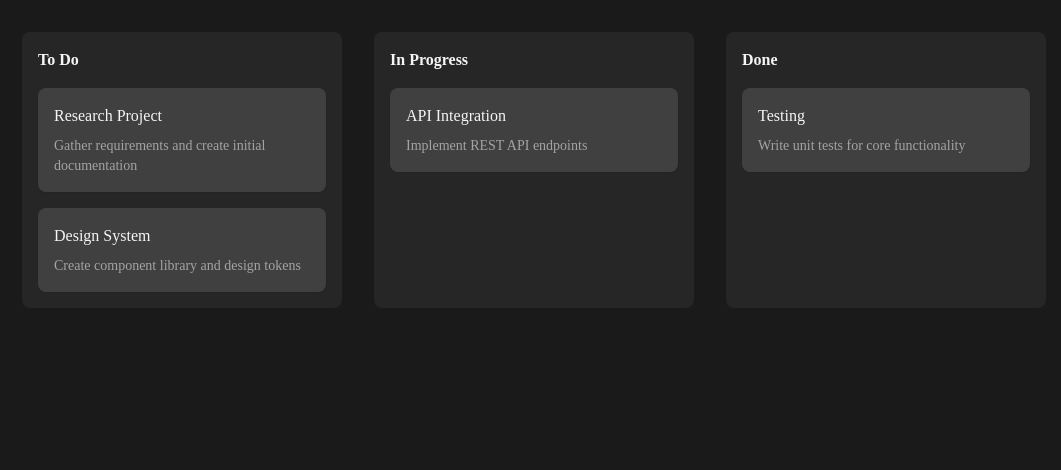
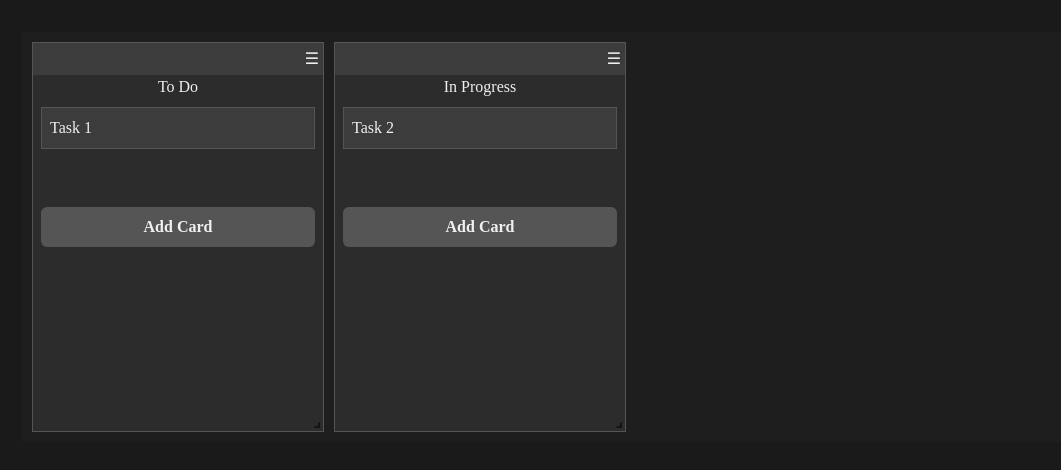
Before and after one commit to piyushk2000/react-drag-drop-tutorial, a React (Vite) app: page / in a window 1280 px wide. Shown: the top 470 px of the page, without its empty margins (10-1071 px from the left). Built offline with nearby package versions, Linux system fonts and the light colour scheme.

Commit message:
basic feature made

```diff
--- a/src/App.tsx
+++ b/src/App.tsx
@@ -2,6 +2,7 @@ import { useState } from 'react';
 import type { Task, Column as ColumnType } from './types';
 import { Column } from './Column';
 import { DndContext, DragEndEvent } from '@dnd-kit/core';
+import KanbanBoard from './kabnabNew';
 
 const COLUMNS: ColumnType[] = [
   { id: 'TODO', title: 'To Do' },
@@ -61,7 +62,7 @@ export default function App() {
 
   return (
     <div className="p-4">
-      <div className="flex gap-8">
+      {/* <div className="flex gap-8">
         <DndContext onDragEnd={handleDragEnd}>
           {COLUMNS.map((column) => {
             return (
@@ -73,7 +74,8 @@ export default function App() {
             );
           })}
         </DndContext>
-      </div>
+      </div> */}
+      <KanbanBoard />
     </div>
   );
 }
--- a/src/Column.tsx
+++ b/src/Column.tsx
@@ -8,6 +8,7 @@ type ColumnProps = {
 };
 
 export function Column({ column, tasks }: ColumnProps) {
+  console.log(column,tasks);
   const { setNodeRef } = useDroppable({
     id: column.id,
   });
--- /dev/null
+++ b/src/kabnabNew.tsx
@@ -0,0 +1,156 @@
+import React, { useState } from 'react';
+import { DndContext, useDraggable, useDroppable } from '@dnd-kit/core';
+import { Responsive, WidthProvider } from 'react-grid-layout';
+import 'react-grid-layout/css/styles.css';
+import 'react-resizable/css/styles.css';
+
+const ResponsiveGridLayout = WidthProvider(Responsive);
+
+const initialData = {
+  columns: {
+    todo: { id: 'todo', title: 'To Do', items: [{ id: '1', content: 'Task 1' }] },
+    inprogress: { id: 'inprogress', title: 'In Progress', items: [{ id: '2', content: 'Task 2' }] },
+  },
+};
+
+const Draggable = ({ id, children }) => {
+  const { attributes, listeners, setNodeRef } = useDraggable({ id });
+  return (
+    <div
+      ref={setNodeRef}
+      {...listeners}
+      {...attributes}
+      style={{
+        padding: '8px',
+        border: '1px solid #555', // Updated border color
+        marginBottom: '4px',
+        background: '#3C3C3C', // Darker card background
+        color: '#f0f0f0', // Light text color
+        cursor: 'grab',
+      }}
+    >
+      {children}
+    </div>
+  );
+};
+
+const Droppable = ({ id, children }) => {
+  const { isOver, setNodeRef } = useDroppable({ id });
+  return (
+    <div
+      ref={setNodeRef}
+      style={{
+        minHeight: '100px',
+        background: isOver ? '#555555' : '#2C2C2C', // Dark backgrounds
+        padding: '8px',
+        color: '#f0f0f0', // Light text color
+      }}
+    >
+      {children}
+    </div>
+  );
+};
+
+const KanbanBoard = () => {
+  const [data, setData] = useState(initialData);
+
+  const onDragEnd = (event) => {
+    const { active, over } = event;
+    if (!over) return;
+    if (active.id !== over.id) {
+      const sourceColumn = Object.values(data.columns).find(col => col.items.find(item => item.id === active.id));
+      const targetColumn = data.columns[over.id] ? data.columns[over.id] : null;
+      if (sourceColumn && targetColumn) {
+        const item = sourceColumn.items.find(i => i.id === active.id);
+        sourceColumn.items = sourceColumn.items.filter(i => i.id !== active.id);
+        targetColumn.items = [...targetColumn.items, item];
+        setData({ ...data });
+        console.log('Moved', item, 'to', targetColumn.id);
+      }
+    }
+  };
+
+  const addCard = (columnId) => {
+    const newId = Date.now().toString();
+    const newItem = { id: newId, content: `Task ${newId}` };
+    data.columns[columnId].items.push(newItem);
+    setData({ ...data });
+    console.log('Added', newItem, 'to', columnId);
+  };
+
+  const layout = Object.keys(data.columns).map((key, index) => ({
+    i: key,
+    x: index * 3,
+    y: 0,
+    w: 3,
+    h: 10,
+    minW: 2,
+    minH: 5,
+  }));
+
+  return (
+    <DndContext onDragEnd={onDragEnd}>
+      <ResponsiveGridLayout
+        className="layout"
+        layouts={{ lg: layout }}
+        draggableHandle=".drag-handle"
+        breakpoints={{ lg: 1200, md: 996, sm: 768 }}
+        cols={{ lg: 12, md: 10, sm: 6 }}
+        rowHeight={30}
+        onLayoutChange={() => console.log('Layout updated')}
+        style={{ background: '#1E1E1E', color: '#f0f0f0' }} // Dark board background and light text
+      >
+        {Object.values(data.columns).map(column => (
+          <div
+            key={column.id}
+            style={{
+              border: '1px solid #555', // Updated border color
+              background: '#2C2C2C', // Dark column background
+              display: 'flex',
+              flexDirection: 'column',
+            }}
+          >
+            <div
+              className="drag-handle"
+              style={{
+                cursor: 'grab',
+                display: 'flex',
+                justifyContent: 'flex-end',
+                padding: '4px',
+                background: '#3C3C3C', // Dark handle background
+                color: '#f0f0f0', // Light handle icon
+              }}
+            >
+              &#x2630;
+            </div>
+            <h3 style={{ textAlign: 'center', color: '#f0f0f0' }}> {/* Light text color */}
+              {column.title}
+            </h3>
+            <Droppable id={column.id}>
+              {column.items.map(item => (
+                <Draggable key={item.id} id={item.id}>
+                  {item.content}
+                </Draggable>
+              ))}
+            </Droppable>
+            <button
+              onClick={() => addCard(column.id)}
+              style={{
+                margin: '8px',
+                background: '#555555', // Dark button background
+                color: '#f0f0f0', // Light button text
+                border: 'none',
+                padding: '8px',
+                cursor: 'pointer',
+              }}
+            >
+              Add Card
+            </button>
+          </div>
+        ))}
+      </ResponsiveGridLayout>
+    </DndContext>
+  );
+};
+
+export default KanbanBoard;
--- a/tsconfig.json
+++ b/tsconfig.json
@@ -15,7 +15,7 @@
     "jsx": "react-jsx",
 
     /* Linting */
-    "strict": true,
+    "strict": false,
     "noUnusedLocals": false,
     "noUnusedParameters": false,
     "noFallthroughCasesInSwitch": true,
```
Also changed, not shown: package.json (+6 -1 lines), 1 other file (tests, documents, lock files or other folders).
